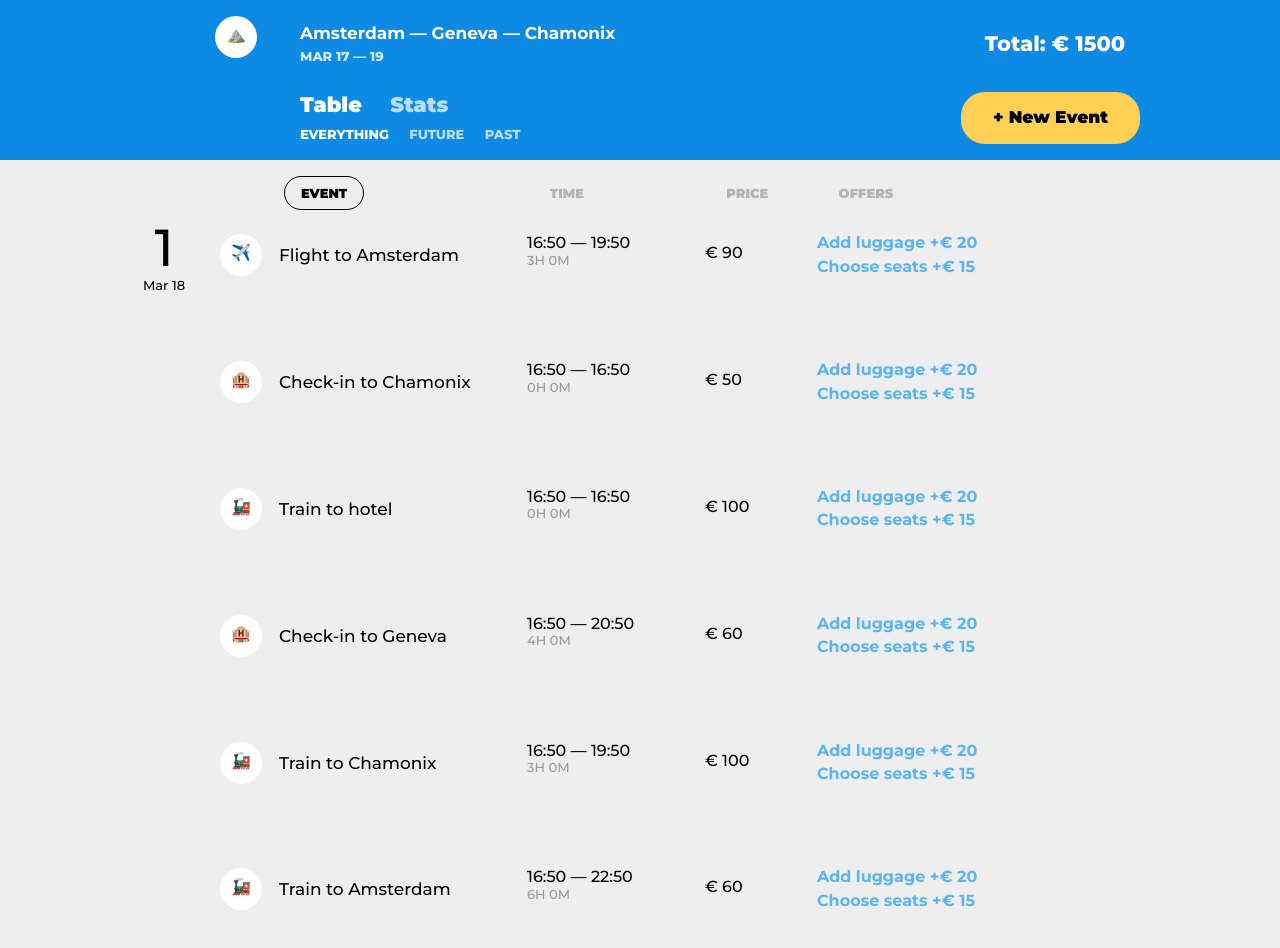
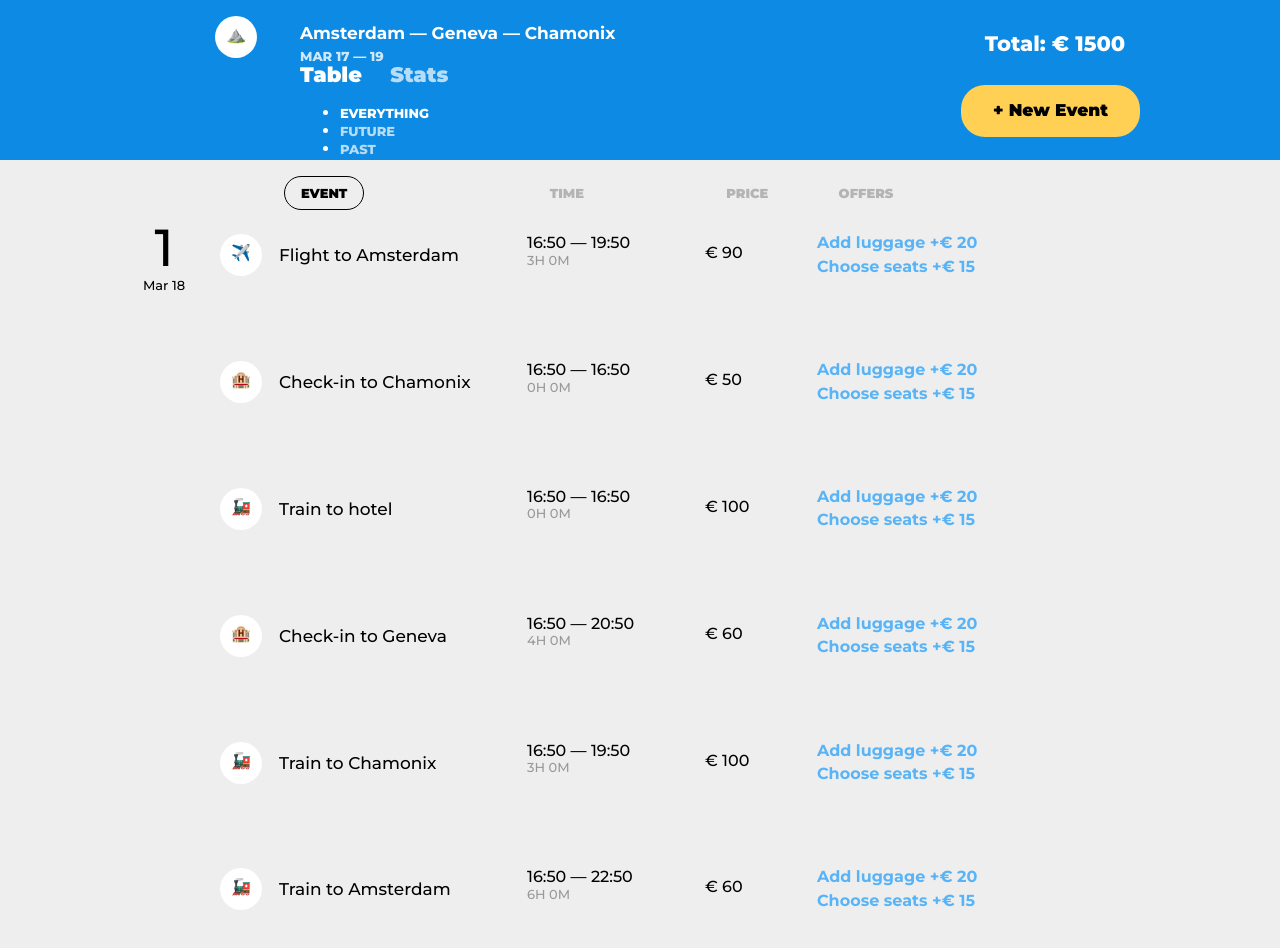
Before and after one commit to Stas4On/237925-big-trip-8, a website built with webpack: page public/index.html in a window 1280 px wide. Built offline with nearby package versions, Linux system fonts and the light colour scheme.

Commit message:
Добавляет класс Filter

```diff
--- a/public/index.html
+++ b/public/index.html
@@ -28,6 +28,7 @@
         <a href="#stats" class="view-switch__item">Stats</a>
 
         <form class="trip-filter">
+          <ul class="trip-filter__list"></ul>
         </form>
       </nav>
 
--- a/src/filter-everything.js
+++ b/src/filter.js
@@ -1,14 +1,14 @@
 import Component from './component';
 
-export default class FilterEverything extends Component {
+export default class Filter extends Component {
   constructor(data) {
     super();
     this._isChecked = data.isChecked;
-    this._name = null;
+    this._name = data.name;
     this._element = null;
     this._onFilter = null;
 
-    this._onFilterClick = this._onFilter.bind(this);
+    this._onFilterClick = this._onFilterClick.bind(this);
   }
 
   _onFilterClick() {
@@ -18,15 +18,14 @@
   }
 
   get template() {
-    return `<input
+    return `<li><input
             type="radio"
             id="filter-${this._name}"
             name="filter"
             value="${this._name}"
             ${this._isChecked ? `checked` : ``}>
-
             <label class="trip-filter__item"
-            for="filter-${this._name}">${this._name}</label>`;
+            for="filter-${this._name}">${this._name}</label></li>>`;
   }
 
   set onFilter(fn) {
@@ -34,12 +33,13 @@
   }
 
   bind() {
-    this._element.closest(`.trip-point`)
-      .addEventListener(`click`, this._onPointClick);
+    console.log(this._element);
+    this._element.querySelector(`.trip-filter__item`)
+      .addEventListener(`click `, this._onFilterClick);
   }
 
   unbind() {
-    this._element.closest(`.trip-point`)
-      .removeEventListener(`click`, this._onPointClick);
+    this._element.querySelector(`.trip-filter__item`)
+      .removeEventListener(`click `, this._onFilterClick);
   }
 }
--- /dev/null
+++ b/src/get-data-filters.js
@@ -0,0 +1,8 @@
+export default () => ({
+  names: [
+    `everything`,
+    `future`,
+    `past`
+  ],
+  isChecked: `everything`
+});
--- a/src/main.js
+++ b/src/main.js
@@ -1,7 +1,9 @@
 import makeFilter from '../src/make-filter.js';
 import Point from '../src/point';
 import PointEdit from '../src/point-edit';
+import Filter from '../src/filter';
 import getData from '../src/get-data';
+import getDataFilters from '../src/get-data-filters';
 import statistic from '../src/statistic';
 import moment from "moment";
 
@@ -14,16 +16,16 @@
 const statisticBlock = document.querySelector(`.statistic`);
 const pointsContainer = document.querySelector(`.trip-day__items`);
 const viewSwitches = document.querySelectorAll(`.view-switch__item`);
-const filters = document.querySelector(`.trip-filter`);
+const filters = document.querySelector(`.trip-filter__list`);
 const moneyCtx = document.querySelector(`.statistic__money`);
 const transportCtx = document.querySelector(`.statistic__transport`);
 
 moneyCtx.height = BAR_HEIGHT * 6;
 transportCtx.height = BAR_HEIGHT * 4;
 
-filters.insertAdjacentHTML(`beforeend`, makeFilter(`everything`, true));
+/*filters.insertAdjacentHTML(`beforeend`, makeFilter(`everything`, true));
 filters.insertAdjacentHTML(`beforeend`, makeFilter(`future`));
-filters.insertAdjacentHTML(`beforeend`, makeFilter(`past`));
+filters.insertAdjacentHTML(`beforeend`, makeFilter(`past`));*/
 
 const numberPoints = getRandom(1, 8);
 
@@ -94,7 +96,7 @@
   }
 };
 
-filters.onchange = (evt) => {
+/*filters.onchange = (evt) => {
   const filterName = evt.target.id;
   const filteredTasks = filterPoints(dataPoints, filterName);
   renderPoints(filteredTasks, pointsContainer);
@@ -104,8 +106,35 @@
 
   statistic.moneyChart(moneyCtx, LABELS_FOR_STAT_MONEY, dataMoney);
   statistic.transportChart(transportCtx, LABELS_FOR_STAT_TRANSPORT, dataTransport);
+};*/
+
+const renderFilter = (dataFilters, container) => {
+  container.innerHTML = ``;
+
+  for (let i = 0; i < dataFilters.names.length; i++) {
+    const filter = {
+      name: dataFilters.names[i],
+      isChecked: dataFilters.isChecked === dataFilters.names[i]
+    };
+    const filterComponent = new Filter(filter);
+
+    filterComponent.onFilter = (evt) => {
+      const filterName = evt.target.id;
+      const filteredTasks = filterPoints(dataPoints, filterName);
+      renderPoints(filteredTasks, pointsContainer);
+
+      const dataMoney = getMoneyStatData(filteredTasks, LABELS_FOR_STAT_MONEY);
+      const dataTransport = getTransportStatData(filteredTasks, LABELS_FOR_STAT_TRANSPORT);
+
+      statistic.moneyChart(moneyCtx, LABELS_FOR_STAT_MONEY, dataMoney);
+      statistic.transportChart(transportCtx, LABELS_FOR_STAT_TRANSPORT, dataTransport);
+    };
+
+    container.appendChild(filterComponent.render());
+  }
 };
 
+renderFilter(getDataFilters(), filters);
 renderPoints(dataPoints, pointsContainer);
 
 for (const control of viewSwitches) {
```
Also changed, not shown: 1 other file.
